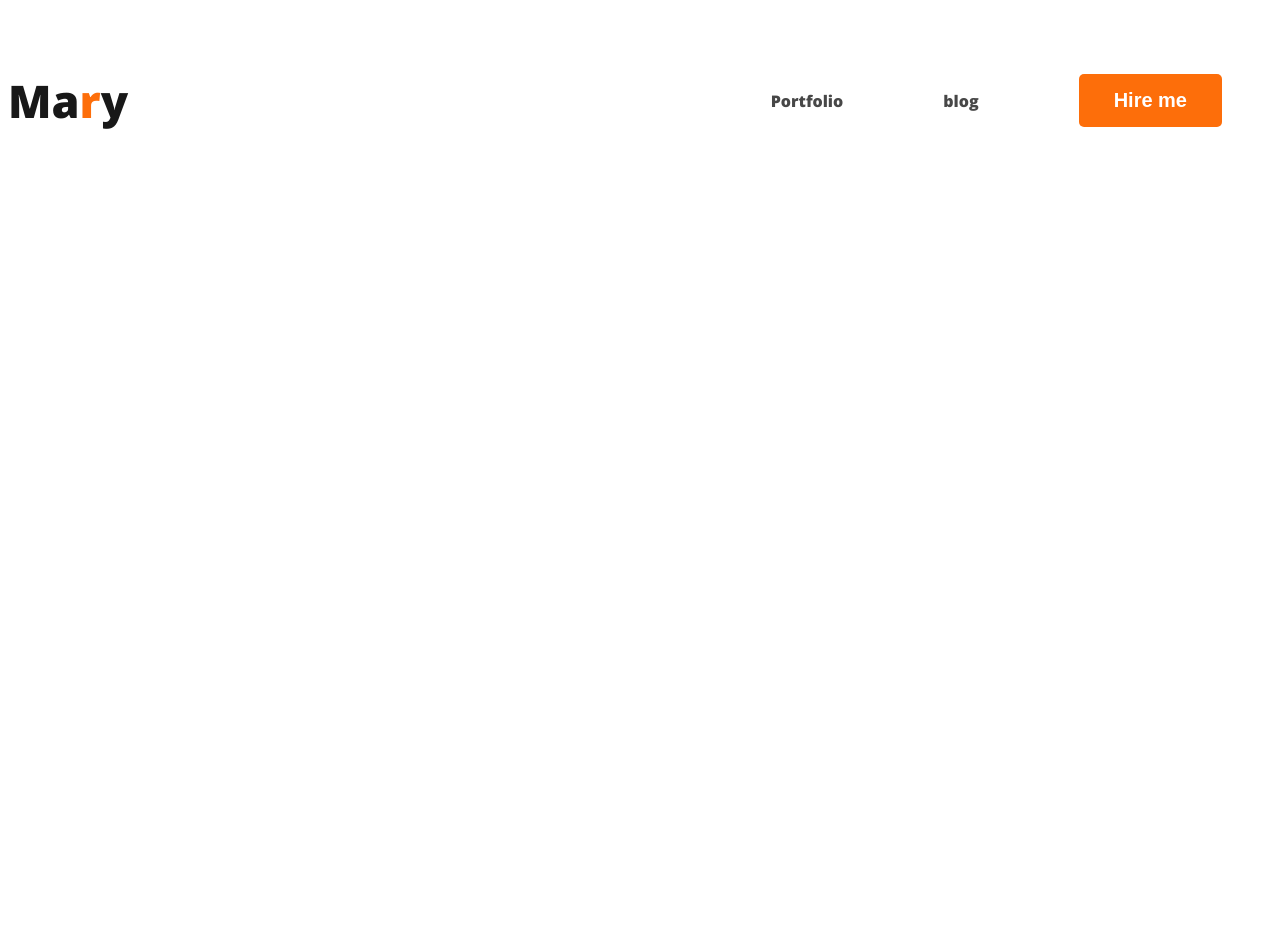
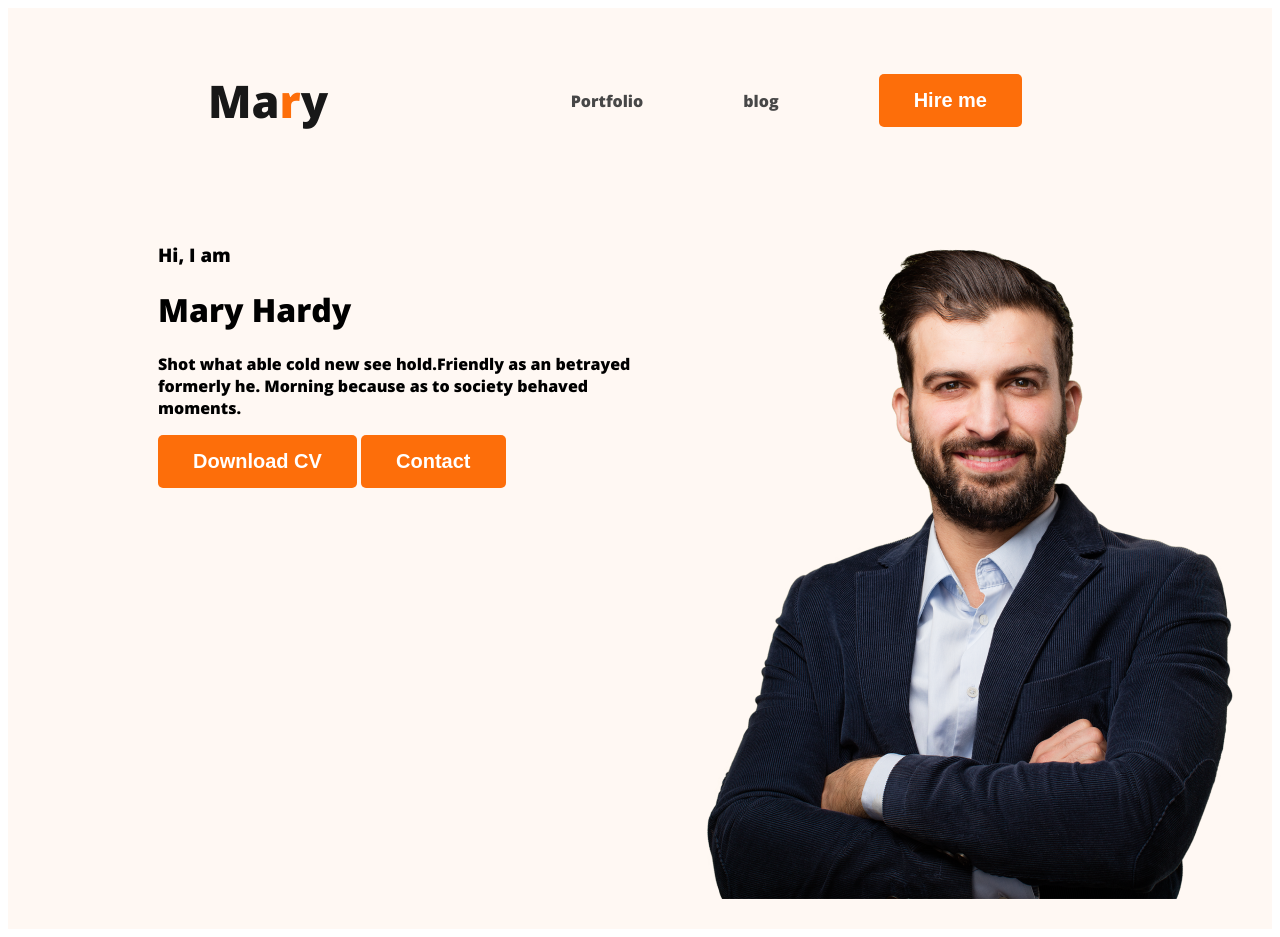
Before and after one commit to MoinulHossainsaqib/web-developre-portfolio-2, a plain HTML site: page index.html in a window 1280 px wide. Before the commit the page ends 800 px from the top, so only its background shows below. Drawn offline with nearby package versions, Linux system fonts and the light colour scheme.

Commit message:
banner contant added

```diff
--- a/index.html
+++ b/index.html
@@ -14,7 +14,7 @@
 </head>
 
 <body>
-    <header>
+    <header class="header">
         <nav class=" ">
 
             <h3 class="nav-title">Ma<span class="primary-color">r</span>y</h3>
@@ -27,6 +27,37 @@
 
 
         </nav>
+
+        <div class="banner">
+            <div class="banner-contant">
+
+                <h3 class="banner-greeting">Hi, I  am</h3>
+                <h1 class="banner-title">Mary Hardy</h1>
+                <p>Shot what able cold new see hold.Friendly as an betrayed formerly he. Morning because as to society behaved moments.</p>
+                <button class="btn-primary">Download CV</button>
+                <button class="btn-primary">Contact</button>
+
+            </div>
+
+            <img class="profile-pic" src="images/hardy.png" alt="">
+
+
+
+
+
+
+
+
+
+        </div>
+
+
+
+
+
+
+
+
     </header>
 
     <main>
--- a/styles/portfolio2.css
+++ b/styles/portfolio2.css
@@ -24,6 +24,7 @@ nav {
     display: flex;
     justify-content: space-between;
     align-items: center ;
+    margin: 0 200px;
 }
 
 .nav-title {
@@ -47,3 +48,18 @@ nav li {
 nav a {
     text-decoration: none;
 }
+
+/* header related styles */
+
+.header{
+    background: #FFF8F3;
+}
+
+.banner{
+    padding: 30px 30px 30px 150px;
+    display: flex;
+}
+
+.banner .prfile-pic{
+    width: 500px;
+}
```
